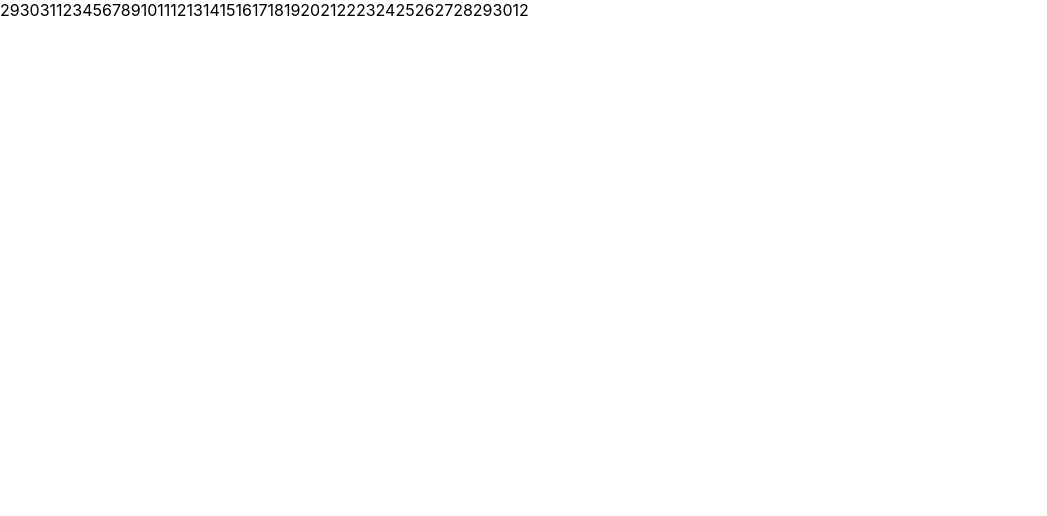
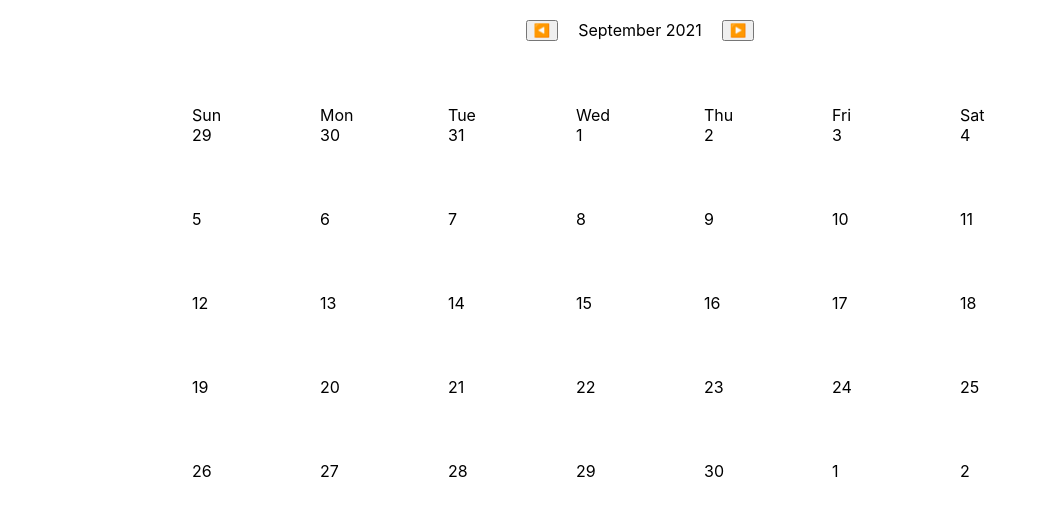
Before and after one commit to yangtaewook1995/calender-app, a React (Create React App) app: page /#/ in a window 1280 px wide. Shown: the top 516 px of the page, without its empty margins (0-1047 px from the left). Built offline with nearby package versions, Linux system fonts and the light colour scheme.

Commit message:
add prev & next month button

```diff
--- a/src/Components/Calendar.js
+++ b/src/Components/Calendar.js
@@ -1,4 +1,5 @@
 import React, { Component } from "react";
+import styled from "styled-components";
 
 function Calendar({ year, month }) {
   const makeList = (year, month) => {
@@ -12,7 +13,6 @@ function Calendar({ year, month }) {
     // last date of month
     const lastDate = new Date(year, month, 0).getDate();
 
-    console.log(firstDay, lastDate);
     for (let i = firstDay; i > 0; i--) {
       week.push(new Date(year, month - 1, 0).getDate() - i + 1);
     }
@@ -43,48 +43,71 @@ function Calendar({ year, month }) {
 
   const drawCalender = (year, month) => {
     const monthData = makeList(year, month);
-    const result = (
-      <div>
+    console.log(monthData);
+    return (
+      <CalendarContainer>
+        <Weeks>
+          <WeekItem>Sun</WeekItem>
+          <WeekItem>Mon</WeekItem>
+          <WeekItem>Tue</WeekItem>
+          <WeekItem>Wed</WeekItem>
+          <WeekItem>Thu</WeekItem>
+          <WeekItem>Fri</WeekItem>
+          <WeekItem>Sat</WeekItem>
+        </Weeks>
         {monthData.map((week) => {
           return (
-            <div>
+            <CalendarRow>
               {week.map((item) => {
                 return (
-                  <div>
-                    <div>{item}</div>
-                    <div></div>
-                  </div>
+                  <CalendarItem>
+                    <CalendarItemDate>{item}</CalendarItemDate>
+                    <CalendarItemBody></CalendarItemBody>
+                  </CalendarItem>
                 );
               })}
-            </div>
+            </CalendarRow>
           );
         })}
-      </div>
+      </CalendarContainer>
     );
-
-    return;
   };
 
-  return <div>{makeList(year, month)}</div>;
+  return <CalendarBox>{drawCalender(year, month)}</CalendarBox>;
 }
 
 export default Calendar;
 
-{
-  /* <CalenderDiv key={Date.now()}>
-{weeks.map((week) => {
-  return (
-    <Week_Row key={week[0]}>
-      {week.map((item) => {
-        return (
-          <DateContainer>
-            <DateContainer_Date>{item}</DateContainer_Date>
-            <DateContainer_Body></DateContainer_Body>
-          </DateContainer>
-        );
-      })}
-    </Week_Row>
-  );
-})}
-</CalenderDiv> */
-}
+const Weeks = styled.div`
+  display: flex;
+`;
+
+const WeekItem = styled.div`
+  width: 70vw;
+  witdh: 100%;
+`;
+
+const CalendarBox = styled.div`
+  display: flex;
+  justify-content: center;
+  margin-top: 5%;
+`;
+
+const CalendarContainer = styled.div`
+  width: 70vw;
+  height: 70vh;
+`;
+
+const CalendarRow = styled.div`
+  display: flex;
+  width: 100%;
+  height: 15%;
+`;
+
+const CalendarItem = styled.div`
+  width: 100%;
+`;
+
+const CalendarItemDate = styled.div``;
+
+const CalendarItemBody = styled.div``;
--- a/src/Routes/Home.js
+++ b/src/Routes/Home.js
@@ -1,12 +1,7 @@
-import React from "react";
+import { render } from "@testing-library/react";
+import React, { useState } from "react";
 import styled from "styled-components";
-import {
-  getTodayYear,
-  getTodayMonth,
-  getTodayDate,
-  getFirstDay,
-  getLastDate,
-} from "../calcDate";
+import { getTodayYear, getTodayMonth, getTodayDate } from "../calcDate";
 import Calender from "../Components/Calendar";
 
 const Month_ENG = [
@@ -24,100 +19,54 @@ const Month_ENG = [
   "December",
 ];
 
-const drawCalendar = (year, month) => {
-  let week = [];
-  let cnt = 1;
-  let months = [];
-  let count = 1;
-
-  const firstDay = getFirstDay(year, month);
-  const lastDate = getLastDate(year, month);
-  console.log(firstDay, lastDate);
-  for (let i = firstDay; i > 0; i--) {
-    week.push(getLastDate(year, month - 1) - i + 1);
-  }
-  for (let i = firstDay; i < 7; i++) {
-    week.push(cnt);
-    cnt++;
-  }
-  months.push(week);
-  week = [];
-
-  for (let j = 0; j < 5; j++) {
-    for (let i = 0; i < 7; i++) {
-      if (cnt > lastDate) {
-        week.push(count);
-        count++;
-        continue;
-      }
-      week.push(cnt);
-      cnt++;
-    }
-    if (count > 7) break;
-    months.push(week);
-    week = [];
-  }
-
-  return <div key={Date.now()}></div>;
-};
-
 function Home() {
   let nowYear = getTodayYear();
   let nowMonth = getTodayMonth();
   let temp = nowMonth;
+
+  const [month, setMonth] = useState(nowMonth);
+  const [year, setYear] = useState(nowYear);
+
   const drawPrevMonth = () => {
     if (nowMonth == 1) {
       nowYear--;
       nowMonth = 12;
     } else nowMonth--;
+    setYear(nowYear);
+    setMonth(nowMonth);
+  };
 
-    console.log(nowYear, nowMonth);
-
-    drawCalendar(nowYear, nowMonth);
+  const drawNextMonth = () => {
+    if (nowMonth == 12) {
+      nowYear++;
+      nowMonth = 1;
+    } else nowMonth++;
+    setYear(nowYear);
+    setMonth(nowMonth);
   };
 
   return (
-    <div key={Date.now()}>
-      <HeaderColumn key={nowMonth}>
-        {/* <div onClick={drawPrevMonth}>◀️</div>
+    <div>
+      <HeaderColumn>
+        <Arrow onClick={drawPrevMonth}>◀️</Arrow>
         <Title>
-          {Month_ENG[nowMonth - 1]} {nowYear}
+          {Month_ENG[month - 1]} {year}
         </Title>
-        <button onClick={drawPrevMonth}>▶️</button> */}
+        <Arrow onClick={drawNextMonth}>▶️</Arrow>
       </HeaderColumn>
-      <Calender year={nowYear} month={nowMonth}></Calender>
+      <Calender year={nowYear} month={month}></Calender>
     </div>
   );
 }
 
 const HeaderColumn = styled.div`
   display: flex;
-  justify-content: space-between;
+  justify-content: center;
+  margin-top: 20px;
 `;
 const Title = styled.span``;
-const Arrow = styled.button``;
-
-const CalenderDiv = styled.div`
-  background-color: green;
-  height: 80vh;
-  width: 80vw;
-  margin-left: 20vh;
+const Arrow = styled.button`
+  margin: 0px 20px;
 `;
 
-const Week_Row = styled.div`
-  background-color: blue;
-  display: flex;
-  height: 15%;
-  width: 100%;
-`;
-
-const DateContainer = styled.div`
-  height: 100%;
-  width: 100%;
-`;
-const DateContainer_Date = styled.div`
-  background-color: red;
-`;
-const DateContainer_Body = styled.div``;
-
 export default Home;
```
